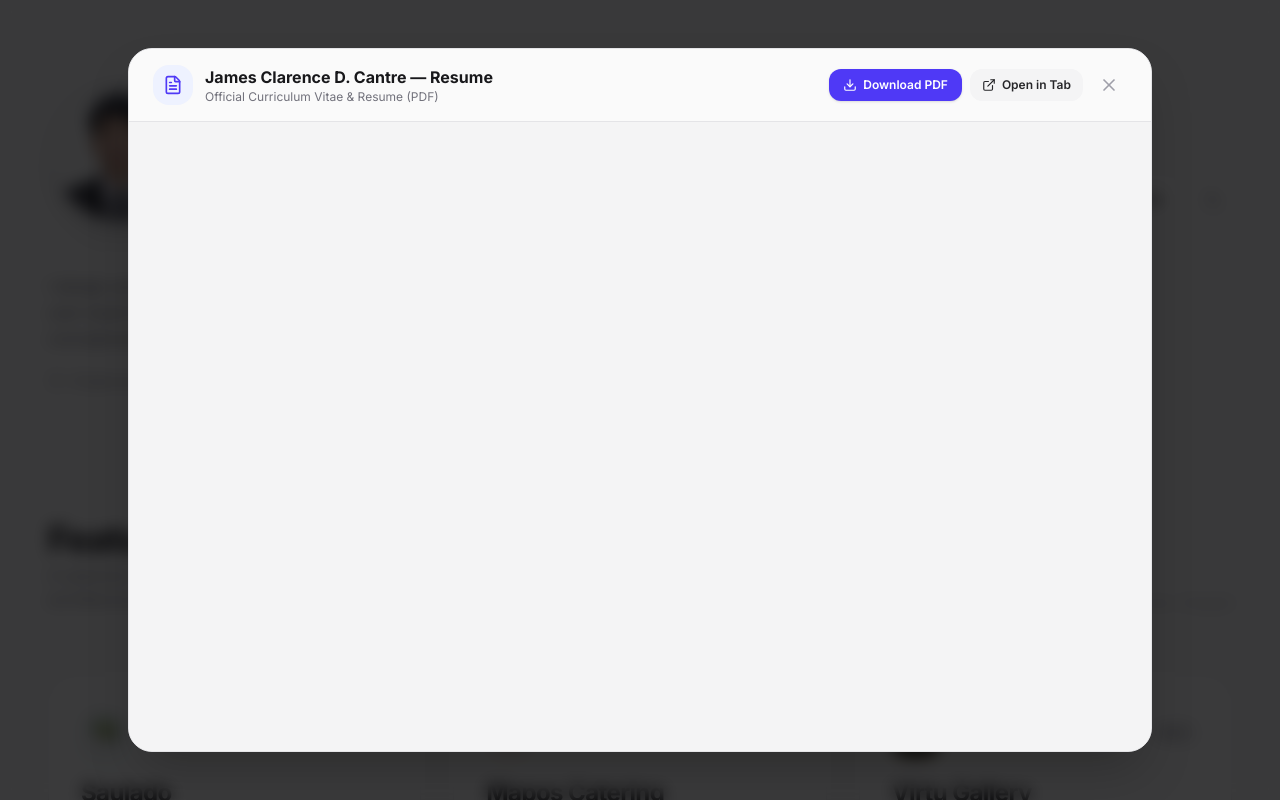
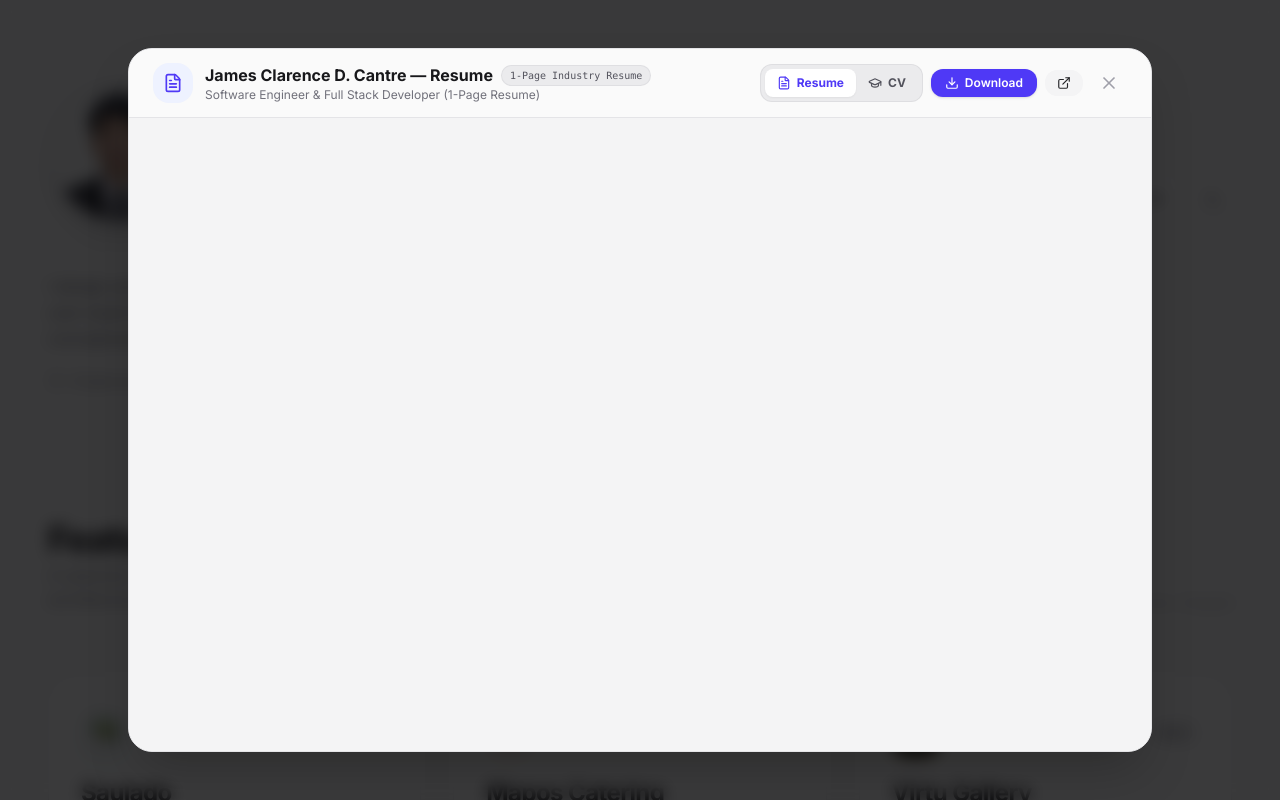
Before and after one commit to ertnac/portfolio, a React (Vite) app: page / in a window 1280 px wide. Both pictures are taken after a click on the button "Resume". Shown: the top 800 px of the page. Built offline with nearby package versions, Linux system fonts and the light colour scheme.

Commit message:
feat: separate Resume and CV with unified toggle button and dual-document modal viewer

```diff
--- a/src/App.jsx
+++ b/src/App.jsx
@@ -15,9 +15,15 @@ export const App = () => {
   const [isDarkMode, setIsDarkMode] = useState(false);
   const [isMounted, setIsMounted] = useState(false);
   const [resumeModalOpen, setResumeModalOpen] = useState(false);
+  const [activeDocType, setActiveDocType] = useState('resume'); // 'resume' | 'cv'
   const [toastMessage, setToastMessage] = useState('');
   const [copiedField, setCopiedField] = useState(null);
   const isTransitioningRef = useRef(false);
+
+  const handleOpenDocument = (type = 'resume') => {
+    setActiveDocType(type);
+    setResumeModalOpen(true);
+  };
 
   // Initialize theme
   useEffect(() => {
@@ -155,7 +161,9 @@ export const App = () => {
       <main>
         <Hero
           personal={portfolioData.personal}
-          onOpenResume={() => setResumeModalOpen(true)}
+          activeDocType={activeDocType}
+          onOpenDocument={handleOpenDocument}
+          onOpenResume={() => handleOpenDocument('resume')}
           onCopy={handleCopy}
           copiedField={copiedField}
           isDarkMode={isDarkMode}
@@ -185,15 +193,16 @@ export const App = () => {
       {/* Clean Minimalist Footer */}
       <Footer
         personal={portfolioData.personal}
-        onOpenResume={() => setResumeModalOpen(true)}
+        onOpenResume={() => handleOpenDocument('resume')}
+        onOpenDocument={handleOpenDocument}
       />
 
-      {/* ATS Resume Modal for Quick Preview & Printing */}
+      {/* PDF Document Modal (Resume & CV Switcher) */}
       <ResumeModal
         isOpen={resumeModalOpen}
         onClose={() => setResumeModalOpen(false)}
-        onCopy={handleCopy}
-        copiedField={copiedField}
+        activeType={activeDocType}
+        onTypeChange={setActiveDocType}
       />
 
       {/* Copy Toast Notification */}
--- a/src/components/Footer.jsx
+++ b/src/components/Footer.jsx
@@ -1,7 +1,7 @@
 import React from 'react';
 import { ArrowUp, FileText } from 'lucide-react';
 
-export const Footer = ({ personal, onOpenResume }) => {
+export const Footer = ({ personal, onOpenResume, onOpenDocument }) => {
   const scrollToTop = () => {
     window.scrollTo({ top: 0, behavior: 'smooth' });
   };
@@ -19,11 +19,11 @@ export const Footer = ({ personal, onOpenResume }) => {
 
         <div className="flex items-center gap-6">
           <button
-            onClick={onOpenResume}
+            onClick={() => onOpenDocument ? onOpenDocument('resume') : onOpenResume()}
             className="hover:text-zinc-900 dark:hover:text-white transition-colors flex items-center gap-1.5 font-medium cursor-pointer"
           >
             <FileText className="w-3.5 h-3.5" />
-            <span>ATS Resume Sheet</span>
+            <span>Resume & CV</span>
           </button>
 
           <button
--- a/src/components/Hero.jsx
+++ b/src/components/Hero.jsx
@@ -1,9 +1,11 @@
 import React from 'react';
-import { Mail, Phone, MapPin, Copy, Check, FileText, Sun, Moon } from 'lucide-react';
+import { Mail, Phone, MapPin, Copy, Check, FileText, GraduationCap, Sun, Moon } from 'lucide-react';
 
 export const Hero = ({
   personal,
   onOpenResume,
+  onOpenDocument,
+  activeDocType = 'resume',
   onCopy,
   copiedField,
   isDarkMode,
@@ -54,13 +56,38 @@ export const Hero = ({
               <span>Get in Touch</span>
             </a>
 
-            <button
-              onClick={onOpenResume}
-              className="inline-flex items-center gap-2 px-5 py-2.5 rounded-xl bg-white dark:bg-zinc-900 text-zinc-900 dark:text-zinc-100 font-bold text-xs sm:text-sm border border-zinc-200 dark:border-zinc-800 hover:bg-zinc-50 dark:hover:bg-zinc-850 transition-all shadow-sm hover:-translate-y-0.5 cursor-pointer"
-            >
-              <FileText className="w-4 h-4" />
-              <span>Resume</span>
-            </button>
+            {/* Unified Resume / CV Toggle Button */}
+            <div className="inline-flex items-center p-1 rounded-xl bg-white dark:bg-zinc-900 border border-zinc-200 dark:border-zinc-800 shadow-sm transition-all hover:border-zinc-300 dark:hover:border-zinc-700">
+              <button
+                type="button"
+                onClick={() => onOpenDocument ? onOpenDocument('resume') : onOpenResume()}
+                className={`inline-flex items-center gap-1.5 px-3 sm:px-3.5 py-1.5 rounded-lg font-bold text-xs sm:text-sm transition-all cursor-pointer ${
+                  activeDocType === 'resume'
+                    ? 'bg-zinc-100 dark:bg-zinc-800 text-indigo-600 dark:text-indigo-400'
+                    : 'text-zinc-600 dark:text-zinc-400 hover:text-zinc-950 dark:hover:text-white'
+                }`}
+                title="View Software Engineer Resume"
+              >
+                <FileText className="w-3.5 h-3.5" />
+                <span>Resume</span>
+              </button>
+
+              <span className="w-px h-4 bg-zinc-200 dark:bg-zinc-800 mx-0.5" />
+
+              <button
+                type="button"
+                onClick={() => onOpenDocument ? onOpenDocument('cv') : onOpenResume()}
+                className={`inline-flex items-center gap-1.5 px-3 sm:px-3.5 py-1.5 rounded-lg font-bold text-xs sm:text-sm transition-all cursor-pointer ${
+                  activeDocType === 'cv'
+                    ? 'bg-zinc-100 dark:bg-zinc-800 text-emerald-600 dark:text-emerald-400'
+                    : 'text-zinc-600 dark:text-zinc-400 hover:text-zinc-950 dark:hover:text-white'
+                }`}
+                title="View Academic & Intern Curriculum Vitae (CV)"
+              >
+                <GraduationCap className="w-3.5 h-3.5" />
+                <span>CV</span>
+              </button>
+            </div>
 
             {/* Dark / Light Mode Toggle */}
             <button
--- a/src/components/ResumeModal.jsx
+++ b/src/components/ResumeModal.jsx
@@ -1,62 +1,126 @@
 import React from 'react';
-import { X, Download, ExternalLink, FileText } from 'lucide-react';
+import { X, Download, ExternalLink, FileText, GraduationCap } from 'lucide-react';
 
-export const ResumeModal = ({ isOpen, onClose }) => {
+const DOCS = {
+  resume: {
+    id: 'resume',
+    label: 'Resume',
+    title: 'James Clarence D. Cantre — Resume',
+    subtitle: 'Software Engineer & Full Stack Developer (1-Page Resume)',
+    file: '/resume.pdf',
+    downloadName: 'James_Clarence_Cantre_Resume.pdf',
+    badge: '1-Page Industry Resume',
+    icon: FileText
+  },
+  cv: {
+    id: 'cv',
+    label: 'Curriculum Vitae',
+    title: 'James Clarence D. Cantre — Curriculum Vitae (CV)',
+    subtitle: 'PLSP Student Intern Curriculum Vitae (COPE Academic & Training Format)',
+    file: '/cv.pdf',
+    downloadName: 'James_Clarence_Cantre_CV.pdf',
+    badge: '2-Page Academic & Intern CV',
+    icon: GraduationCap
+  }
+};
+
+export const ResumeModal = ({ isOpen, onClose, activeType = 'resume', onTypeChange }) => {
   if (!isOpen) return null;
+
+  const currentDoc = DOCS[activeType] || DOCS.resume;
+  const ActiveIcon = currentDoc.icon;
 
   return (
     <div
-      className="fixed inset-0 z-50 flex items-center justify-center p-3 sm:p-6 bg-zinc-950/80 backdrop-blur-sm animate-in fade-in duration-200"
+      className="fixed inset-0 z-50 flex items-center justify-center p-2 sm:p-4 md:p-6 bg-zinc-950/80 backdrop-blur-sm animate-in fade-in duration-200"
       onClick={onClose}
     >
       <div
-        className="relative w-full max-w-5xl h-[88vh] bg-white dark:bg-zinc-900 rounded-3xl shadow-2xl border border-zinc-200 dark:border-zinc-800 flex flex-col overflow-hidden"
+        className="relative w-full max-w-5xl h-[92vh] sm:h-[88vh] bg-white dark:bg-zinc-900 rounded-3xl shadow-2xl border border-zinc-200 dark:border-zinc-800 flex flex-col overflow-hidden"
         onClick={(e) => e.stopPropagation()}
       >
 
         {/* Modal Header */}
-        <div className="flex items-center justify-between px-5 sm:px-6 py-4 border-b border-zinc-200 dark:border-zinc-800 bg-zinc-50 dark:bg-zinc-900/90 shrink-0">
+        <div className="flex flex-col sm:flex-row sm:items-center justify-between gap-3 px-4 sm:px-6 py-3.5 border-b border-zinc-200 dark:border-zinc-800 bg-zinc-50 dark:bg-zinc-900/90 shrink-0">
+
+          {/* Document Title & Badge */}
           <div className="flex items-center gap-3">
-            <div className="p-2.5 rounded-2xl bg-indigo-50 dark:bg-indigo-950/60 text-indigo-600 dark:text-indigo-400">
-              <FileText className="w-5 h-5" />
+            <div className="p-2 sm:p-2.5 rounded-2xl bg-indigo-50 dark:bg-indigo-950/60 text-indigo-600 dark:text-indigo-400 shrink-0">
+              <ActiveIcon className="w-5 h-5" />
             </div>
-            <div>
-              <h3 className="text-sm sm:text-base font-bold text-zinc-900 dark:text-white">
-                James Clarence D. Cantre — Resume
-              </h3>
-              <p className="text-[11px] sm:text-xs text-zinc-500 dark:text-zinc-400">
-                Official Curriculum Vitae & Resume (PDF)
+            <div className="min-w-0">
+              <div className="flex items-center gap-2">
+                <h3 className="text-sm sm:text-base font-bold text-zinc-900 dark:text-white truncate">
+                  {currentDoc.title}
+                </h3>
+                <span className="hidden md:inline-block text-[10px] font-mono font-medium px-2 py-0.5 rounded-full bg-zinc-200/70 dark:bg-zinc-800 text-zinc-600 dark:text-zinc-300 border border-zinc-300/50 dark:border-zinc-700/50">
+                  {currentDoc.badge}
+                </span>
+              </div>
+              <p className="text-[11px] sm:text-xs text-zinc-500 dark:text-zinc-400 truncate">
+                {currentDoc.subtitle}
               </p>
             </div>
           </div>
 
-          <div className="flex items-center gap-2">
+          {/* Toggle Button + Actions */}
+          <div className="flex items-center justify-between sm:justify-end gap-2 shrink-0">
+
+            {/* Toggle Switch between Resume and CV */}
+            <div className="inline-flex items-center p-1 rounded-xl bg-zinc-200/70 dark:bg-zinc-800 border border-zinc-300/60 dark:border-zinc-700/60">
+              <button
+                type="button"
+                onClick={() => onTypeChange?.('resume')}
+                className={`inline-flex items-center gap-1.5 px-3 py-1.5 rounded-lg text-xs font-bold transition-all cursor-pointer ${
+                  activeType === 'resume'
+                    ? 'bg-white dark:bg-zinc-900 text-indigo-600 dark:text-indigo-400 shadow-xs'
+                    : 'text-zinc-600 dark:text-zinc-400 hover:text-zinc-950 dark:hover:text-white'
+                }`}
+              >
+                <FileText className="w-3.5 h-3.5" />
+                <span>Resume</span>
+              </button>
+
+              <button
+                type="button"
+                onClick={() => onTypeChange?.('cv')}
+                className={`inline-flex items-center gap-1.5 px-3 py-1.5 rounded-lg text-xs font-bold transition-all cursor-pointer ${
+                  activeType === 'cv'
+                    ? 'bg-white dark:bg-zinc-900 text-emerald-600 dark:text-emerald-400 shadow-xs'
+                    : 'text-zinc-600 dark:text-zinc-400 hover:text-zinc-950 dark:hover:text-white'
+                }`}
+              >
+                <GraduationCap className="w-3.5 h-3.5" />
+                <span>CV</span>
+              </button>
+            </div>
+
             {/* Download Button */}
             <a
-              href="/resume.pdf"
-              download="James_Clarence_Cantre_Resume.pdf"
-              className="inline-flex items-center gap-1.5 px-3.5 py-2 text-xs font-semibold rounded-xl bg-indigo-600 hover:bg-indigo-500 text-white transition-all shadow-sm active:scale-95 cursor-pointer"
+              href={currentDoc.file}
+              download={currentDoc.downloadName}
+              className="inline-flex items-center gap-1.5 px-3.5 py-1.5 text-xs font-semibold rounded-xl bg-indigo-600 hover:bg-indigo-500 text-white transition-all shadow-sm active:scale-95 cursor-pointer"
+              title={`Download ${currentDoc.label} PDF`}
             >
               <Download className="w-3.5 h-3.5" />
-              <span>Download PDF</span>
+              <span className="hidden sm:inline">Download</span>
             </a>
 
             {/* Open in New Tab */}
             <a
-              href="/resume.pdf"
+              href={currentDoc.file}
               target="_blank"
               rel="noopener noreferrer"
-              className="hidden sm:inline-flex items-center gap-1.5 px-3 py-2 text-xs font-semibold rounded-xl bg-zinc-100 dark:bg-zinc-800 hover:bg-zinc-200 dark:hover:bg-zinc-700 text-zinc-800 dark:text-zinc-200 transition-colors cursor-pointer"
-              title="Open PDF in new tab"
+              className="hidden lg:inline-flex items-center gap-1.5 px-3 py-1.5 text-xs font-semibold rounded-xl bg-zinc-100 dark:bg-zinc-800 hover:bg-zinc-200 dark:hover:bg-zinc-700 text-zinc-800 dark:text-zinc-200 transition-colors cursor-pointer"
+              title="Open document in a new tab"
             >
               <ExternalLink className="w-3.5 h-3.5" />
-              <span>Open in Tab</span>
             </a>
 
             {/* Close Button */}
             <button
               onClick={onClose}
-              className="p-2 rounded-xl text-zinc-400 hover:text-zinc-600 dark:hover:text-zinc-200 hover:bg-zinc-100 dark:hover:bg-zinc-800 transition-colors cursor-pointer"
+              className="p-1.5 sm:p-2 rounded-xl text-zinc-400 hover:text-zinc-600 dark:hover:text-zinc-200 hover:bg-zinc-100 dark:hover:bg-zinc-800 transition-colors cursor-pointer"
               aria-label="Close modal"
             >
               <X className="w-5 h-5" />
@@ -67,36 +131,38 @@ export const ResumeModal = ({ isOpen, onClose }) => {
         {/* Modal Body / Embedded PDF View */}
         <div className="flex-1 w-full h-full bg-zinc-100 dark:bg-zinc-950 overflow-hidden relative">
           <object
-            data="/resume.pdf#toolbar=1&navpanes=0"
+            key={activeType}
+            data={`${currentDoc.file}#toolbar=1&navpanes=0`}
             type="application/pdf"
             className="w-full h-full border-0"
           >
             <iframe
-              src="/resume.pdf#toolbar=1&navpanes=0"
-              title="James Clarence D. Cantre Resume PDF"
+              key={activeType}
+              src={`${currentDoc.file}#toolbar=1&navpanes=0`}
+              title={currentDoc.title}
               className="w-full h-full border-0"
             >
               <div className="flex flex-col items-center justify-center h-full p-8 text-center space-y-4">
-                <FileText className="w-12 h-12 text-zinc-400" />
+                <ActiveIcon className="w-12 h-12 text-zinc-400" />
                 <div className="space-y-1">
                   <h4 className="text-base font-bold text-zinc-900 dark:text-white">
                     Preview Not Supported Directly
                   </h4>
                   <p className="text-xs text-zinc-500 dark:text-zinc-400 max-w-sm">
-                    Your device does not support inline PDF preview. You can download or view it in a new tab below.
+                    Your device does not support inline PDF preview. You can download or view {currentDoc.label} in a new tab below.
                   </p>
                 </div>
                 <div className="flex items-center gap-3">
                   <a
-                    href="/resume.pdf"
-                    download="James_Clarence_Cantre_Resume.pdf"
+                    href={currentDoc.file}
+                    download={currentDoc.downloadName}
                     className="inline-flex items-center gap-2 px-4 py-2 bg-indigo-600 hover:bg-indigo-500 text-white rounded-xl text-xs font-semibold"
                   >
                     <Download className="w-4 h-4" />
-                    Download PDF
+                    Download {currentDoc.label}
                   </a>
                   <a
-                    href="/resume.pdf"
+                    href={currentDoc.file}
                     target="_blank"
                     rel="noopener noreferrer"
                     className="inline-flex items-center gap-2 px-4 py-2 bg-zinc-200 dark:bg-zinc-800 text-zinc-900 dark:text-white rounded-xl text-xs font-semibold"
```
Also changed, not shown: 2 other files (tests, documents, lock files or other folders).
